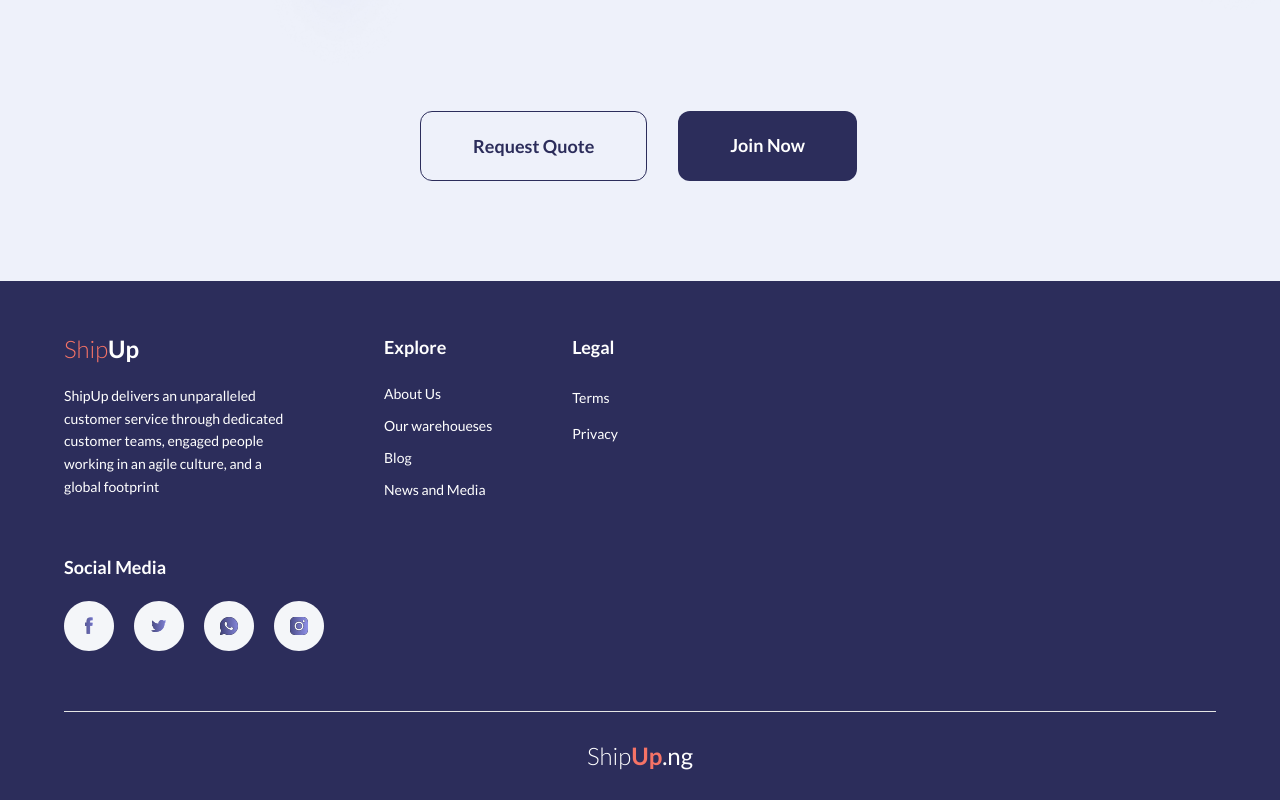
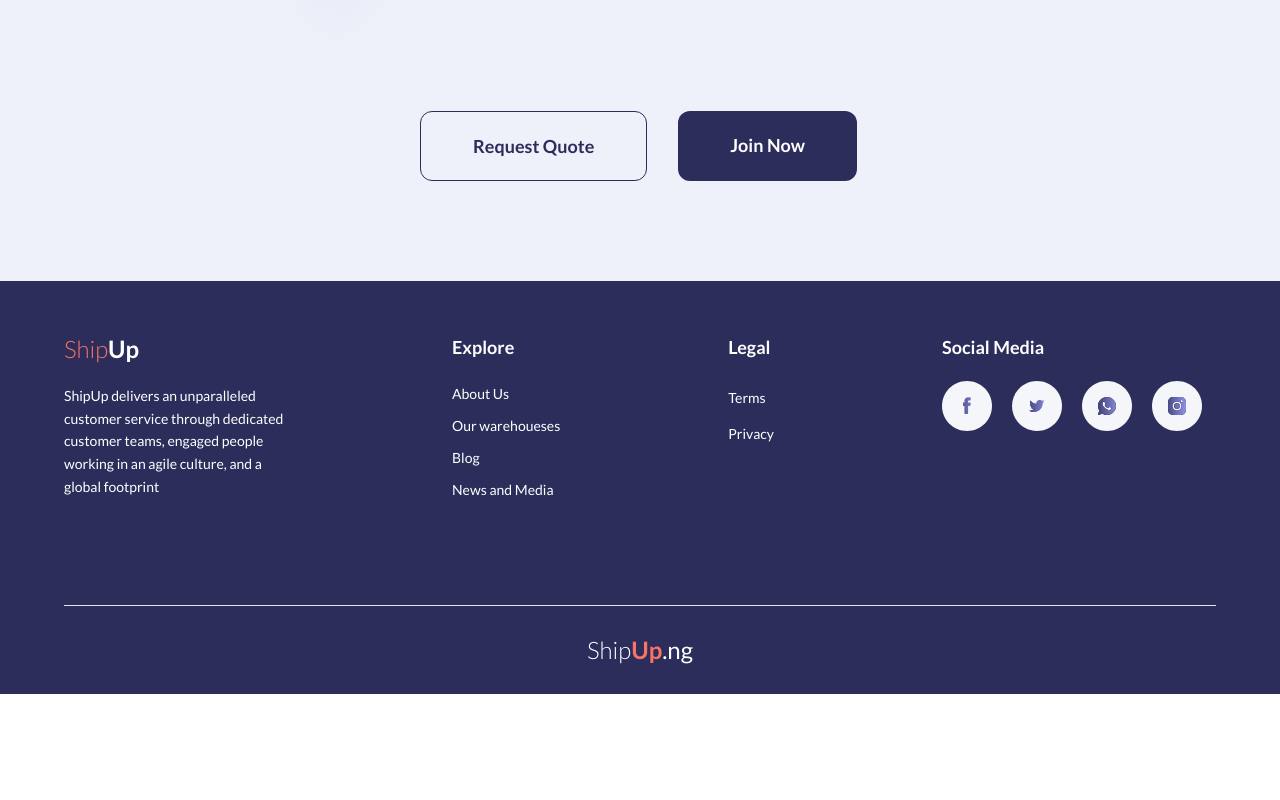
Before and after one commit to annaeugeniyevna/shipup-on-React, a React (Vite) app: page / in a window 1280 px wide. Shown: the part 4848-5648 px from the top of the page. After the commit the page ends 5542 px from the top, so only its background shows below. Built offline with nearby package versions, Linux system fonts and the light colour scheme.

Commit message:
feat: add responsive styles for footer

```diff
--- a/src/components/Footer.jsx
+++ b/src/components/Footer.jsx
@@ -7,7 +7,8 @@
     return (
         <footer className="bg-primary pt-13">
             <div className="max-w-[1440px] mx-auto px-[5%]">
-                <div className="flex gap-25">
+                <div className="lg:flex lg:gap-42 lg:mb-13">
+                    <div className="flex gap-25 lg:gap-42">
                     <div>
                         <a href="/"
                             className="text-secondary font-light text-xl
@@ -19,7 +20,7 @@
                         <p className="font-sans font-regular text-sm text-white leading-normal mt-5 mb-13
                         md:max-w-[220px] leading-relaxed">ShipUp delivers an unparalleled customer service through dedicated customer teams, engaged people working in an agile culture, and a global footprint</p>
                     </div>
-                    <div className="flex gap-20 mb-13">
+                    <div className="flex gap-20 mb-13 lg:gap-42">
                         <div>
                             <h3 className="font-sans font-bold text-lg text-white mb-5">Explore</h3>
                             <ul className="flex flex-col gap-2">
@@ -55,6 +56,7 @@
                             </a>
                         </div>
                     </div>
+                </div>
                     <div className="border-t border-driver py-7 text-center">
                          <a href="/" className="font-sans text-2xl text-white">
                          <span className="font-light text-white">Ship</span>
```
